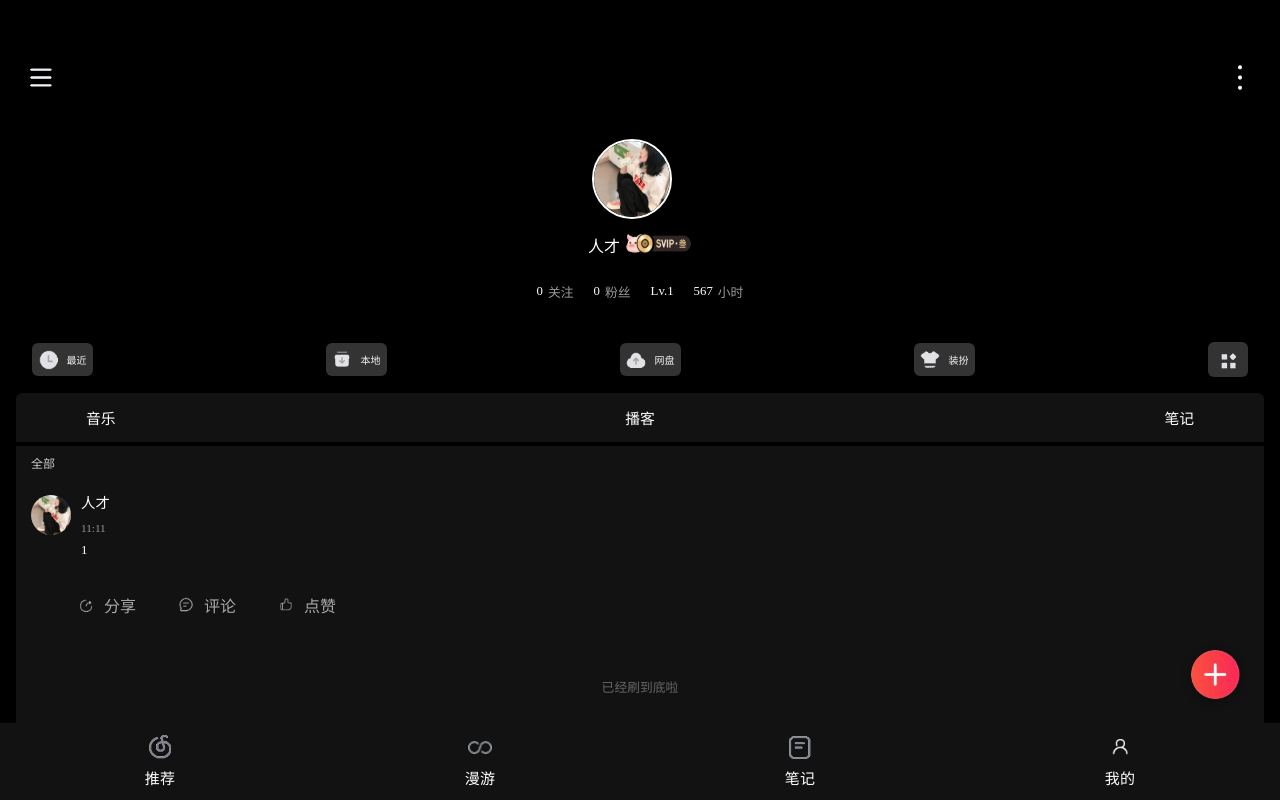
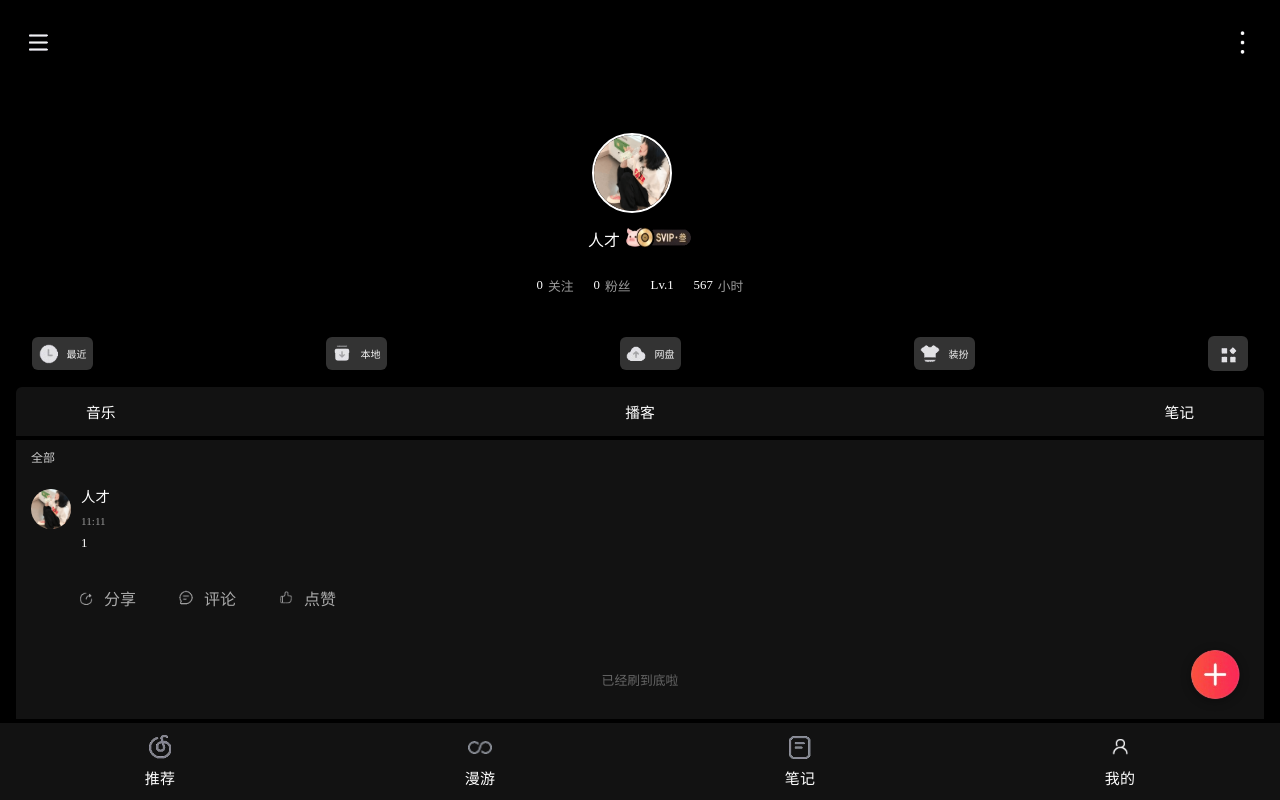
Before and after one commit to wzh882/myweb, a plain HTML site: page index.html in a window 1280 px wide. Drawn offline with Linux system fonts and the light colour scheme; a web font is replaced by a local one.

Commit message:
Update style.css

```diff
--- a/css/style.css
+++ b/css/style.css
@@ -27,22 +27,32 @@
 	  background-color: #000;
 	 }
 	.box1 {
-	  display: flex;
-	  align-items: center;
-	  justify-content: space-between;
-	  padding-top: 2rem;
+	    display: flex;
+	    align-items: center; /* 保持默认居中 */
+	    justify-content: space-between;
+	    padding-top: 2rem;
 	}
 
+	.box1_left, .box1_right {
+	    display: flex;
+	    align-items: center;
+	    justify-content: center;
+	}
 
+	/* 微调图标位置 */
+	.box1_left {
+	    position: relative;
+	    bottom: 2rem; /* 略向下移动 */
+	}
 
-	.box1_left {
-		display: flex;
-		align-items: center;
-		justify-content: center;
+	.box1_right {
+	    position: relative;
+	    bottom: 2rem; /* 略向上移动 */
+	}
 
-	}
 	.box1 img {
-		width: 48px;
+	    width: 43px;
+	    transition: all 0.3s ease; /* 添加平滑过渡效果 */
 	}
 	.box2 {
 	  display: flex;
```
